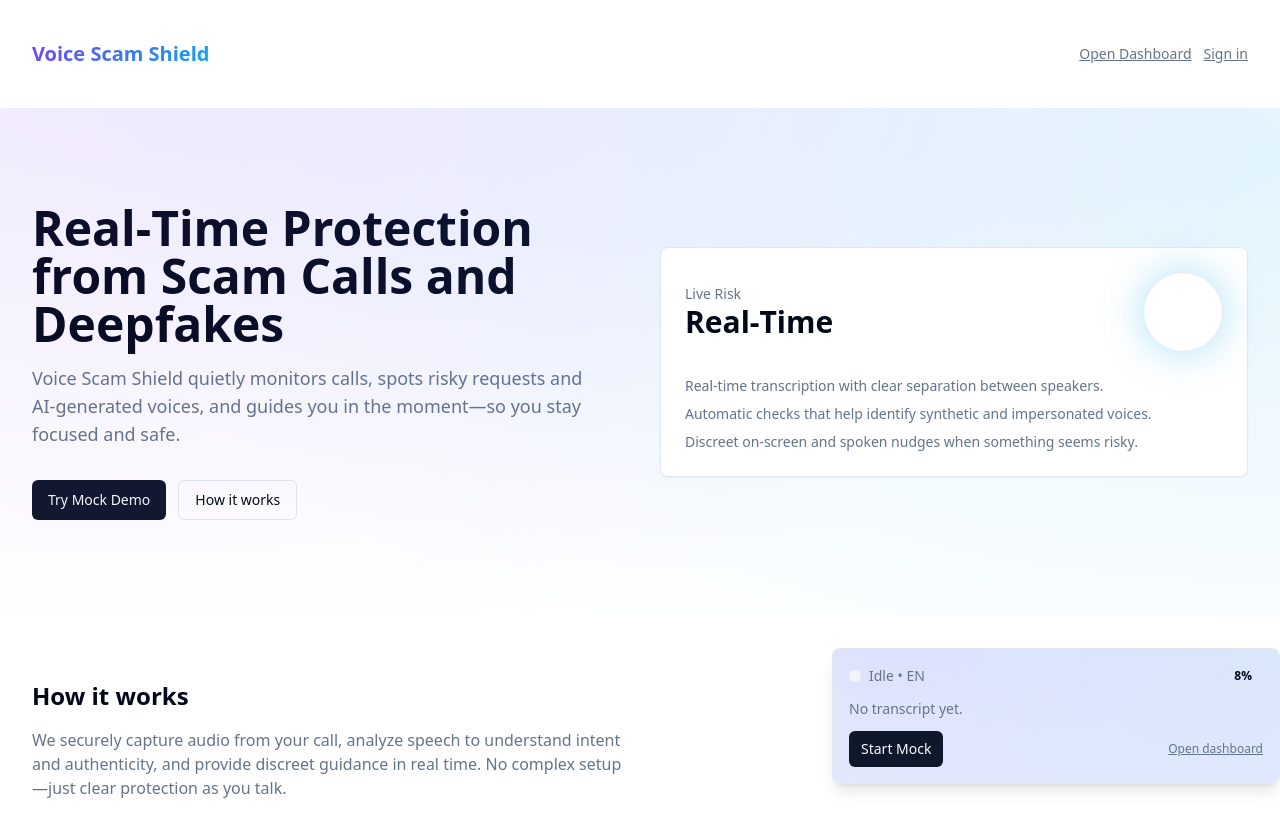
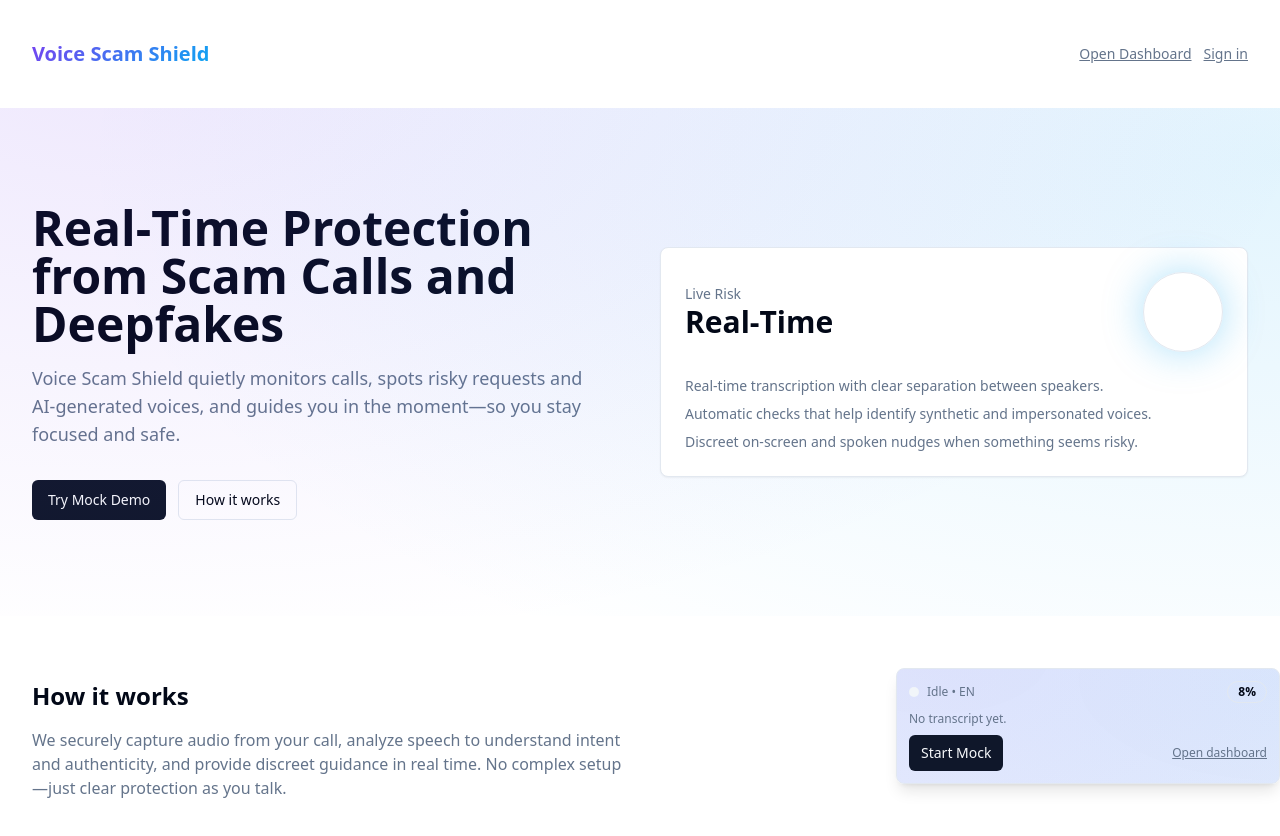
Before and after one commit to sulisumenpeter/shield-voice-aware, a React (Vite) app: page / in a window 1280 px wide. Shown: the top 836 px of the page. Built offline with nearby package versions, Linux system fonts and the light colour scheme.

Commit message:
Refactor: Make floating tab smaller
Adjust the size of the floating tab component to be smaller.

```diff
--- a/src/components/RiskWidget.tsx
+++ b/src/components/RiskWidget.tsx
@@ -22,19 +22,19 @@ export const RiskWidget = ({ autoplay = false }: RiskWidgetProps) => {
 
   return (
     <div className="z-50 md:fixed md:bottom-4 md:left-4 md:right-4 sticky bottom-2 w-full px-4">
-      <Card className={cn("shadow-lg border p-4 w-full max-w-md md:ml-auto bg-card/90 backdrop-blur", "surface-glow")}>
+      <Card className={cn("shadow-lg border p-3 w-full max-w-sm md:ml-auto bg-card/90 backdrop-blur", "surface-glow")}>
         <div className="flex items-center justify-between">
           <div className="flex items-center gap-2">
             <div className={cn(
-              "h-3 w-3 rounded-full",
+              "h-2.5 w-2.5 rounded-full",
               isSpeaking ? "bg-primary animate-pulse" : "bg-muted"
             )} />
-            <span className="text-sm text-muted-foreground">{connected ? "Monitoring" : "Idle"} • {language.toUpperCase()}</span>
+            <span className="text-xs text-muted-foreground">{connected ? "Monitoring" : "Idle"} • {language.toUpperCase()}</span>
           </div>
           <Badge variant={color as any}>{Math.round(risk)}%</Badge>
         </div>
 
-        <div className="mt-3">
+        <div className="mt-2">
           {latest ? (
             <div>
               <div className="flex items-center justify-between">
@@ -45,15 +45,15 @@ export const RiskWidget = ({ autoplay = false }: RiskWidgetProps) => {
                   {latest.label}
                 </Badge>
               </div>
-              <p className="text-sm mt-1 leading-snug">{latest.text}</p>
+              <p className="text-xs mt-1 leading-snug">{latest.text}</p>
               <p className="text-[11px] mt-1 text-muted-foreground">{latest.rationale}</p>
             </div>
           ) : (
-            <p className="text-sm text-muted-foreground">No transcript yet.</p>
+            <p className="text-xs text-muted-foreground">No transcript yet.</p>
           )}
         </div>
 
-        <div className="mt-3 flex items-center gap-2">
+        <div className="mt-2 flex items-center gap-2">
           {!connected ? (
             <Button size="sm" onClick={start}>Start Mock</Button>
           ) : (
```
